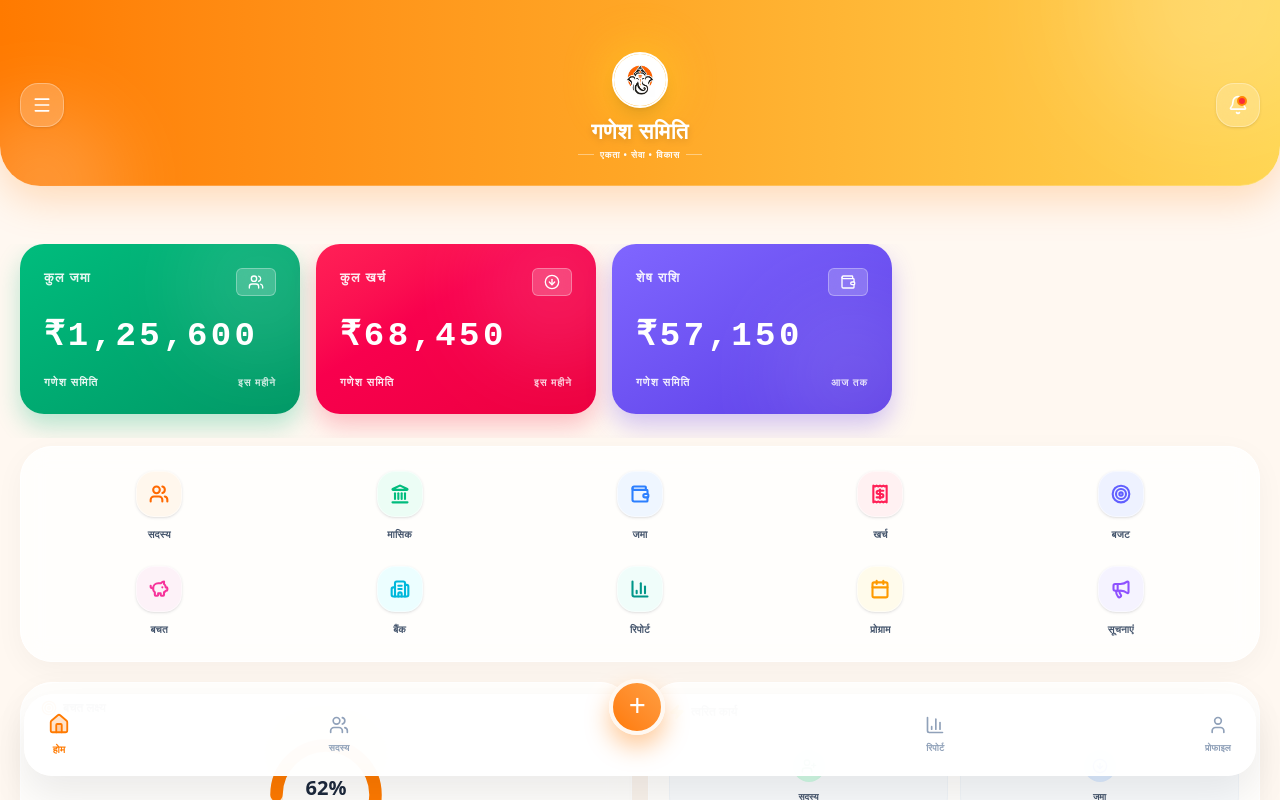
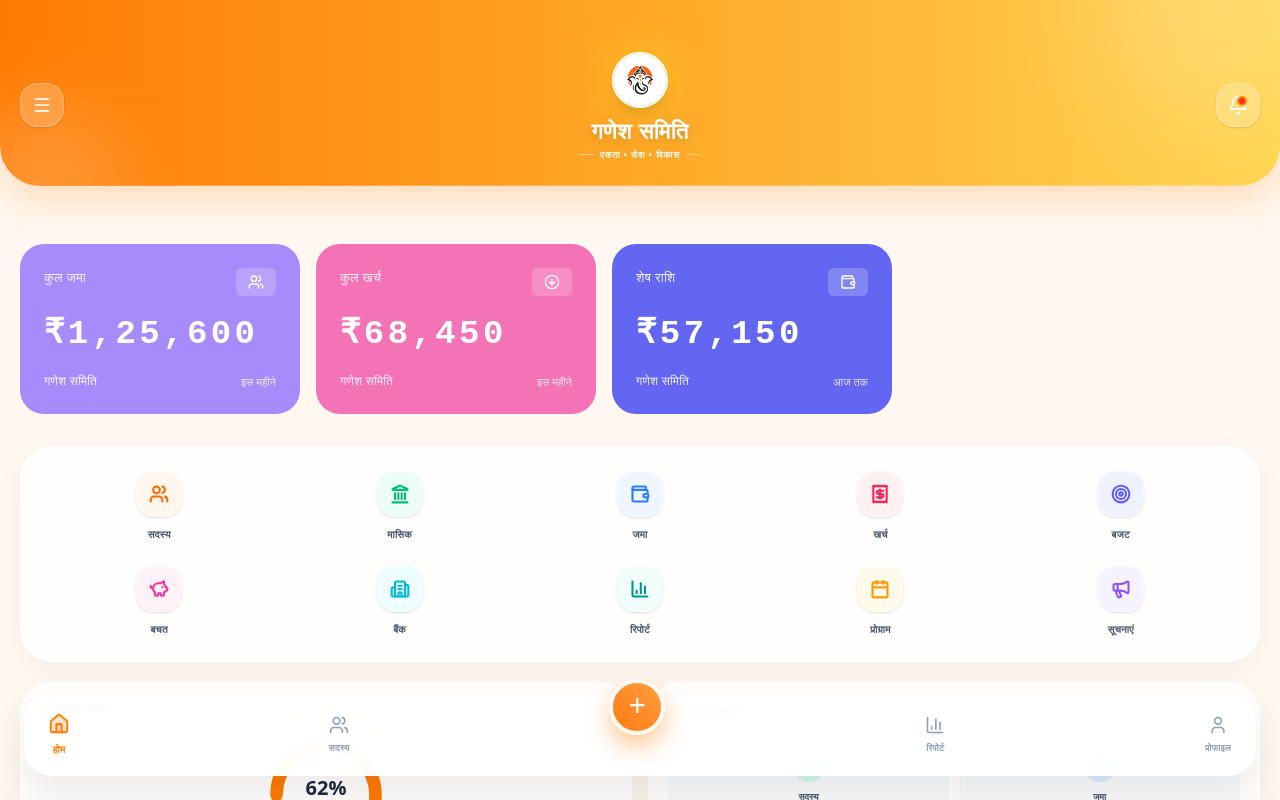
Before and after one commit to ganitwali2025-maker/ganesh-samiti-new, a React (Vite) app: page /dashboard in a window 1280 px wide. Built offline with nearby package versions, Linux system fonts and the light colour scheme.

Commit message:
style: Flatten summary cards to match HD real app reference

```diff
--- a/src/components/Dashboard.tsx
+++ b/src/components/Dashboard.tsx
@@ -65,12 +65,11 @@ export function Dashboard({ data }: { data: ReturnType<typeof useCommitteeData>
         {/* Total Collection */}
         <div
           onClick={() => navigate('collection')}
-          className="min-w-[85vw] md:min-w-[280px] h-[170px] bg-gradient-to-br from-emerald-500 to-emerald-600 rounded-[24px] p-6 shadow-[0_12px_24px_rgba(16,185,129,0.3)] snap-center relative overflow-hidden active:scale-[0.98] transition-transform flex flex-col justify-between text-white"
+          className="min-w-[85vw] md:min-w-[280px] h-[170px] bg-[#A78BFA] rounded-[24px] p-6 snap-center relative overflow-hidden active:scale-[0.98] transition-transform flex flex-col justify-between text-white"
         >
-          <div className="absolute -right-10 -top-10 w-40 h-40 bg-white/10 rounded-full blur-2xl"></div>
           <div className="flex justify-between items-start relative z-10">
-            <p className="font-bold tracking-widest text-[13px] opacity-90">कुल जमा</p>
-            <div className="w-10 h-7 bg-white/20 rounded-md backdrop-blur-sm border border-white/30 flex items-center justify-center">
+            <p className="font-medium tracking-wide text-[13px] opacity-90">कुल जमा</p>
+            <div className="w-10 h-7 bg-white/20 rounded-md flex items-center justify-center">
                <Users className="w-4 h-4 text-white" />
             </div>
           </div>
@@ -78,20 +77,19 @@ export function Dashboard({ data }: { data: ReturnType<typeof useCommitteeData>
           <h3 className="text-[34px] font-bold relative z-10 tracking-widest mt-auto mb-3" style={{ fontFamily: 'monospace' }}>₹1,25,600</h3>
 
           <div className="flex justify-between items-end relative z-10">
-            <p className="text-[11px] opacity-90 font-bold uppercase tracking-widest">गणेश समिति</p>
-            <p className="text-[10px] opacity-80 font-bold uppercase tracking-widest">इस महीने</p>
+            <p className="text-[12px] opacity-90 font-medium tracking-wide">गणेश समिति</p>
+            <p className="text-[11px] opacity-80 font-medium">इस महीने</p>
           </div>
         </div>
 
         {/* Total Expenses */}
         <div
           onClick={() => navigate('expense')}
-          className="min-w-[85vw] md:min-w-[280px] h-[170px] bg-gradient-to-br from-rose-500 to-rose-600 rounded-[24px] p-6 shadow-[0_12px_24px_rgba(244,63,94,0.3)] snap-center relative overflow-hidden active:scale-[0.98] transition-transform flex flex-col justify-between text-white"
+          className="min-w-[85vw] md:min-w-[280px] h-[170px] bg-[#F472B6] rounded-[24px] p-6 snap-center relative overflow-hidden active:scale-[0.98] transition-transform flex flex-col justify-between text-white"
         >
-          <div className="absolute -right-10 -top-10 w-40 h-40 bg-white/10 rounded-full blur-2xl"></div>
           <div className="flex justify-between items-start relative z-10">
-            <p className="font-bold tracking-widest text-[13px] opacity-90">कुल खर्च</p>
-            <div className="w-10 h-7 bg-white/20 rounded-md backdrop-blur-sm border border-white/30 flex items-center justify-center">
+            <p className="font-medium tracking-wide text-[13px] opacity-90">कुल खर्च</p>
+            <div className="w-10 h-7 bg-white/20 rounded-md flex items-center justify-center">
                <ArrowDownCircle className="w-4 h-4 text-white" />
             </div>
           </div>
@@ -99,20 +97,19 @@ export function Dashboard({ data }: { data: ReturnType<typeof useCommitteeData>
           <h3 className="text-[34px] font-bold relative z-10 tracking-widest mt-auto mb-3" style={{ fontFamily: 'monospace' }}>₹68,450</h3>
 
           <div className="flex justify-between items-end relative z-10">
-            <p className="text-[11px] opacity-90 font-bold uppercase tracking-widest">गणेश समिति</p>
-            <p className="text-[10px] opacity-80 font-bold uppercase tracking-widest">इस महीने</p>
+            <p className="text-[12px] opacity-90 font-medium tracking-wide">गणेश समिति</p>
+            <p className="text-[11px] opacity-80 font-medium">इस महीने</p>
           </div>
         </div>
 
         {/* Balance */}
         <div
           onClick={() => navigate('bank')}
-          className="min-w-[85vw] md:min-w-[280px] h-[170px] bg-gradient-to-br from-[#8066FF] to-[#5C3CE6] rounded-[24px] p-6 shadow-[0_12px_24px_rgba(108,76,241,0.3)] snap-center relative overflow-hidden active:scale-[0.98] transition-transform flex flex-col justify-between text-white"
+          className="min-w-[85vw] md:min-w-[280px] h-[170px] bg-[#6366F1] rounded-[24px] p-6 snap-center relative overflow-hidden active:scale-[0.98] transition-transform flex flex-col justify-between text-white"
         >
-          <div className="absolute -right-10 -bottom-10 w-40 h-40 bg-white/10 rounded-full blur-2xl"></div>
           <div className="flex justify-between items-start relative z-10">
-            <p className="font-bold tracking-widest text-[13px] opacity-90">शेष राशि</p>
-            <div className="w-10 h-7 bg-white/20 rounded-md backdrop-blur-sm border border-white/30 flex items-center justify-center">
+            <p className="font-medium tracking-wide text-[13px] opacity-90">शेष राशि</p>
+            <div className="w-10 h-7 bg-white/20 rounded-md flex items-center justify-center">
                <Wallet className="w-4 h-4 text-white" />
             </div>
           </div>
@@ -120,8 +117,8 @@ export function Dashboard({ data }: { data: ReturnType<typeof useCommitteeData>
           <h3 className="text-[34px] font-bold relative z-10 tracking-widest mt-auto mb-3" style={{ fontFamily: 'monospace' }}>₹57,150</h3>
 
           <div className="flex justify-between items-end relative z-10">
-            <p className="text-[11px] opacity-90 font-bold uppercase tracking-widest">गणेश समिति</p>
-            <p className="text-[10px] opacity-80 font-bold uppercase tracking-widest">आज तक</p>
+            <p className="text-[12px] opacity-90 font-medium tracking-wide">गणेश समिति</p>
+            <p className="text-[11px] opacity-80 font-medium">आज तक</p>
           </div>
         </div>
       </div>
```
